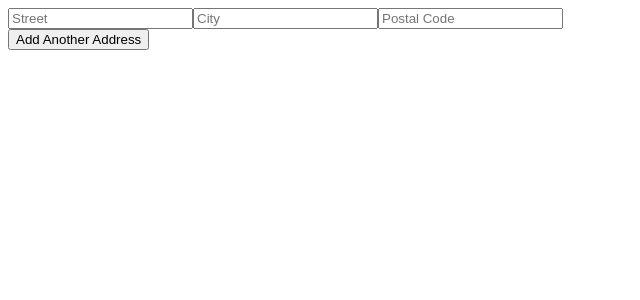
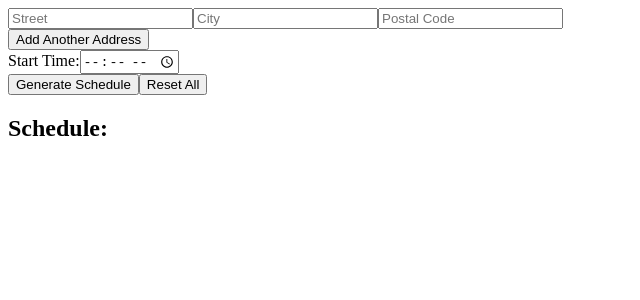
Before and after one commit to Arek497/SEBA-Scheduler, a React (Create React App) app: page / in a window 1280 px wide. Shown: the top 300 px of the page, without its empty margins (0-640 px from the left). Built offline with nearby package versions, Linux system fonts and the light colour scheme.

Commit message:
"Added functionality for schedule generation and reset."

```diff
--- a/src/App.tsx
+++ b/src/App.tsx
@@ -12,6 +12,8 @@ const App: React.FC = () => {
   const [addresses, setAddresses] = useState<Address[]>([
     { street: "", city: "", postalCode: "" },
   ]);
+  const [startTime, setStartTime] = useState<string>("");
+  const [schedule, setSchedule] = useState<string[]>([]);
 
   // Update function to modify a specific field in a given address
   const updateAddress = (index: number, field: keyof Address, value: string | number) => {
@@ -26,6 +28,21 @@ const App: React.FC = () => {
   // Function to add a new address
   const addAddress = () => {
     setAddresses([...addresses, { street: "", city: "", postalCode: "" }]);
+  };
+
+  // Function to generate schedule based on addresses and start time
+  const generateSchedule = () => {
+    const newSchedule = addresses.map((address, index) => {
+      return `Showing ${index + 1}: ${address.street}, ${address.city} at ${startTime}`;
+    });
+    setSchedule(newSchedule);
+  };
+
+  // Function to reset all fields
+  const resetFields = () => {
+    setAddresses([{ street: "", city: "", postalCode: "" }]);
+    setStartTime("");
+    setSchedule([]);
   };
 
   return (
@@ -56,6 +73,32 @@ const App: React.FC = () => {
 
       {/* Button to add another address */}
       <button onClick={addAddress}>Add Another Address</button>
+
+      {/* Manual start time input */}
+      <div>
+        <label>Start Time:</label>
+        <input
+          type="time"
+          value={startTime}
+          onChange={(e) => setStartTime(e.target.value)}
+        />
+      </div>
+
+      {/* Button to generate schedule */}
+      <button onClick={generateSchedule}>Generate Schedule</button>
+
+      {/* Button to reset all fields */}
+      <button onClick={resetFields}>Reset All</button>
+
+      {/* Display the generated schedule */}
+      <div>
+        <h2>Schedule:</h2>
+        <ul>
+          {schedule.map((showing, index) => (
+            <li key={index}>{showing}</li>
+          ))}
+        </ul>
+      </div>
     </div>
   );
 };
```
